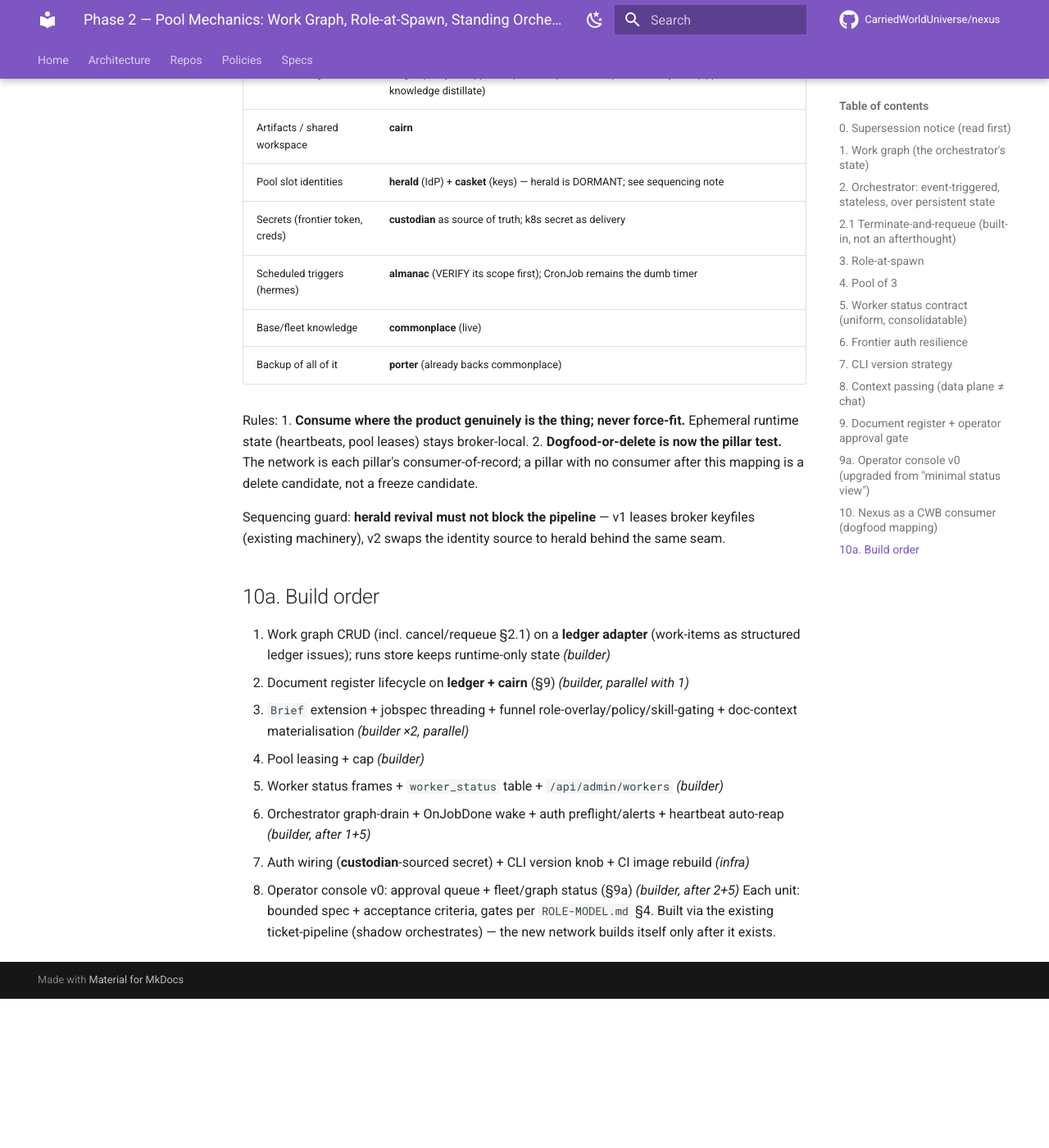
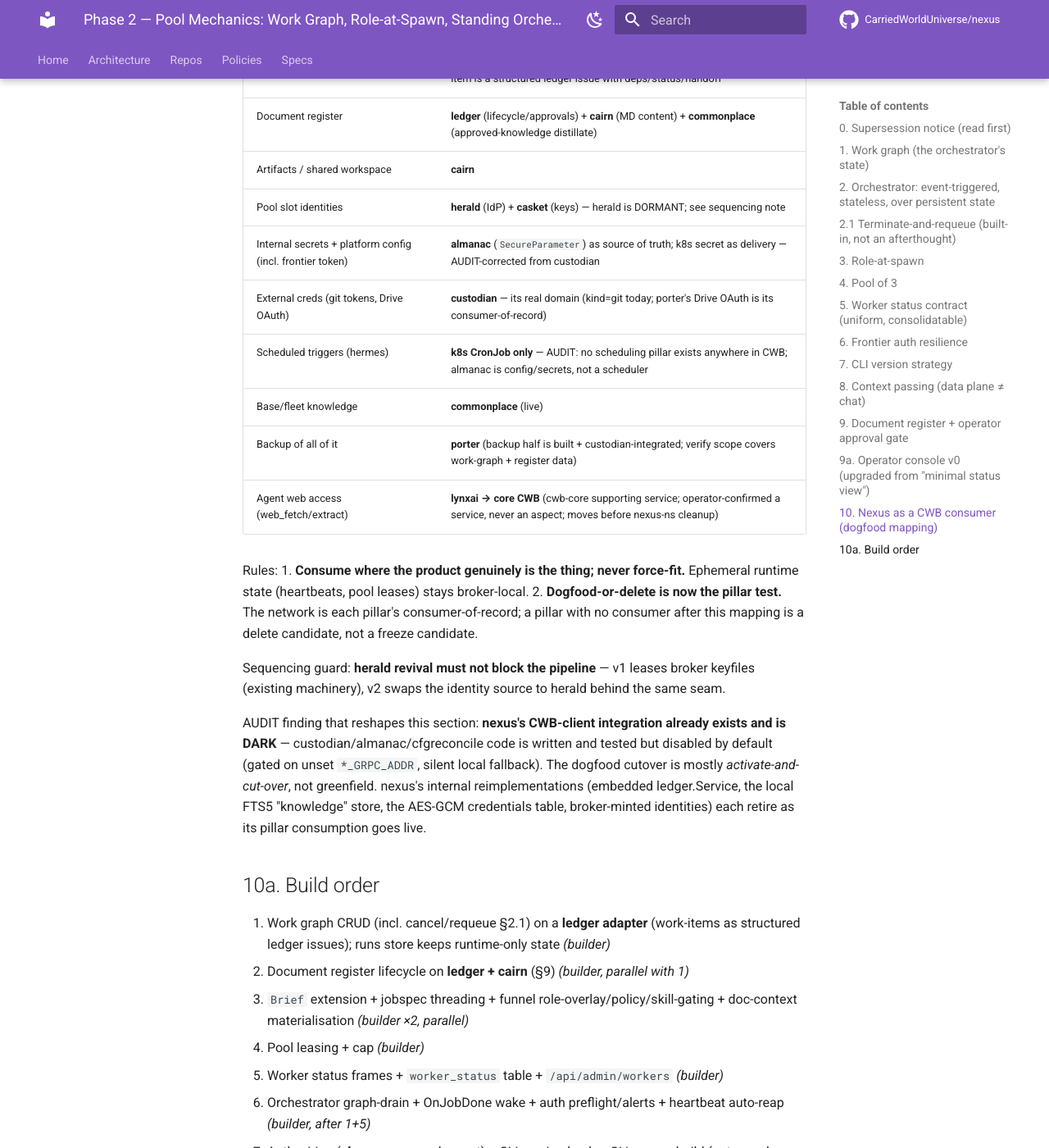
Before and after one commit to CarriedWorldUniverse/nexus, an MkDocs documentation site: the page built from docs/network/PHASE2-DESIGN.md, in a window 1280 px wide and 1400 px high, scrolled down 5159 px. Shown: the whole window at 82% size. Built offline with MkDocs 1.6.1 and Material for MkDocs 9.7.7, drawn with Linux system fonts in a browser that asks for light colours; comment, search, counter and statistics services are not loaded; before the commit the page ends 6377 px from its top, so only the background shows below that; some of the changed text lies outside the part shown.

Commit message:
fold audit corrections into phase 2 design - frontier token via almanac, custodian scoped to external creds, scheduler row replaced with plain CronJob, lynxai into core CWB, dark-code activation noted. Add MIGRATION.md - the full M0-M4 path with safety gates, dependency spine, and audit-calibrated sizing.
Co-Authored-By: Claude Fable 5 <noreply@anthropic.com>

Change-Id: zstuwzkrmmrlxskzllyquxvovplqozqxztupokuvwoqtzmonzqpyxrxwowlmkvvoq

```diff
--- a/docs/network/PHASE2-DESIGN.md
+++ b/docs/network/PHASE2-DESIGN.md
@@ -79,7 +79,7 @@ worker_status: {agent, role, personality, work_item_id,
 
 ## 6. Frontier auth resilience
 
-- **Credential:** `claude setup-token` (operator, one-time browser flow) → k8s secret → `CLAUDE_CODE_OAUTH_TOKEN` injected into every frontier seat (orchestrator invocations, reviewer/security pods, croft). Kills the idle->8h expiry & the morning re-login.
+- **Credential:** `claude setup-token` (operator, one-time browser flow) → **almanac `SecureParameter`** (source of truth — AUDIT correction: the frontier token is *internal platform config*, almanac's domain; custodian is external-creds only) → k8s secret as delivery → `CLAUDE_CODE_OAUTH_TOKEN` in every frontier seat (orchestrator invocations, reviewer/security pods, croft). Kills the idle->8h expiry & the morning re-login.
 - **Fail-loud:** orchestrator preflight (§2) + `auth_ok/token_expires_at` in every heartbeat (§5) + alert on failure or near-expiry (loki-alert-bridge → operator). The queue holds; work never silently fails.
 
 ## 7. CLI version strategy
@@ -128,16 +128,20 @@ The **full UI rethink remains Phase 5**, designed against the running network. B
 | Document register | **ledger** (lifecycle/approvals) + **cairn** (MD content) + **commonplace** (approved-knowledge distillate) |
 | Artifacts / shared workspace | **cairn** |
 | Pool slot identities | **herald** (IdP) + **casket** (keys) — herald is DORMANT; see sequencing note |
-| Secrets (frontier token, creds) | **custodian** as source of truth; k8s secret as delivery |
-| Scheduled triggers (hermes) | **almanac** (VERIFY its scope first); CronJob remains the dumb timer |
+| Internal secrets + platform config (incl. frontier token) | **almanac** (`SecureParameter`) as source of truth; k8s secret as delivery — AUDIT-corrected from custodian |
+| External creds (git tokens, Drive OAuth) | **custodian** — its real domain (kind=git today; porter's Drive OAuth is its consumer-of-record) |
+| Scheduled triggers (hermes) | **k8s CronJob only** — AUDIT: no scheduling pillar exists anywhere in CWB; almanac is config/secrets, not a scheduler |
 | Base/fleet knowledge | **commonplace** (live) |
-| Backup of all of it | **porter** (already backs commonplace) |
+| Backup of all of it | **porter** (backup half is built + custodian-integrated; verify scope covers work-graph + register data) |
+| Agent web access (web_fetch/extract) | **lynxai → core CWB** (cwb-core supporting service; operator-confirmed a service, never an aspect; moves before nexus-ns cleanup) |
 
 Rules:
 1. **Consume where the product genuinely is the thing; never force-fit.** Ephemeral runtime state (heartbeats, pool leases) stays broker-local.
 2. **Dogfood-or-delete is now the pillar test.** The network is each pillar's consumer-of-record; a pillar with no consumer after this mapping is a delete candidate, not a freeze candidate.
 
 Sequencing guard: **herald revival must not block the pipeline** — v1 leases broker keyfiles (existing machinery), v2 swaps the identity source to herald behind the same seam.
+
+AUDIT finding that reshapes this section: **nexus's CWB-client integration already exists and is DARK** — custodian/almanac/cfgreconcile code is written and tested but disabled by default (gated on unset `*_GRPC_ADDR`, silent local fallback). The dogfood cutover is mostly *activate-and-cut-over*, not greenfield. nexus's internal reimplementations (embedded ledger.Service, the local FTS5 "knowledge" store, the AES-GCM credentials table, broker-minted identities) each retire as its pillar consumption goes live.
 
 ## 10a. Build order
 
@@ -147,6 +151,6 @@ Sequencing guard: **herald revival must not block the pipeline** — v1 leases b
 4. Pool leasing + cap  *(builder)*
 5. Worker status frames + `worker_status` table + `/api/admin/workers`  *(builder)*
 6. Orchestrator graph-drain + OnJobDone wake + auth preflight/alerts + heartbeat auto-reap  *(builder, after 1+5)*
-7. Auth wiring (**custodian**-sourced secret) + CLI version knob + CI image rebuild  *(infra)*
+7. Auth wiring (**almanac**-sourced secret) + CLI version knob + CI image rebuild (note: worker image is `PullNever` — CI must distribute images to nodes, not just push a registry)  *(infra)*
 8. Operator console v0: approval queue + fleet/graph status (§9a)  *(builder, after 2+5)*
 Each unit: bounded spec + acceptance criteria, gates per `ROLE-MODEL.md` §4. Built via the existing ticket-pipeline (shadow orchestrates) — the new network builds itself only after it exists.
```
Also changed, not shown: docs/network/MIGRATION.md (added, +64 -0 lines).
